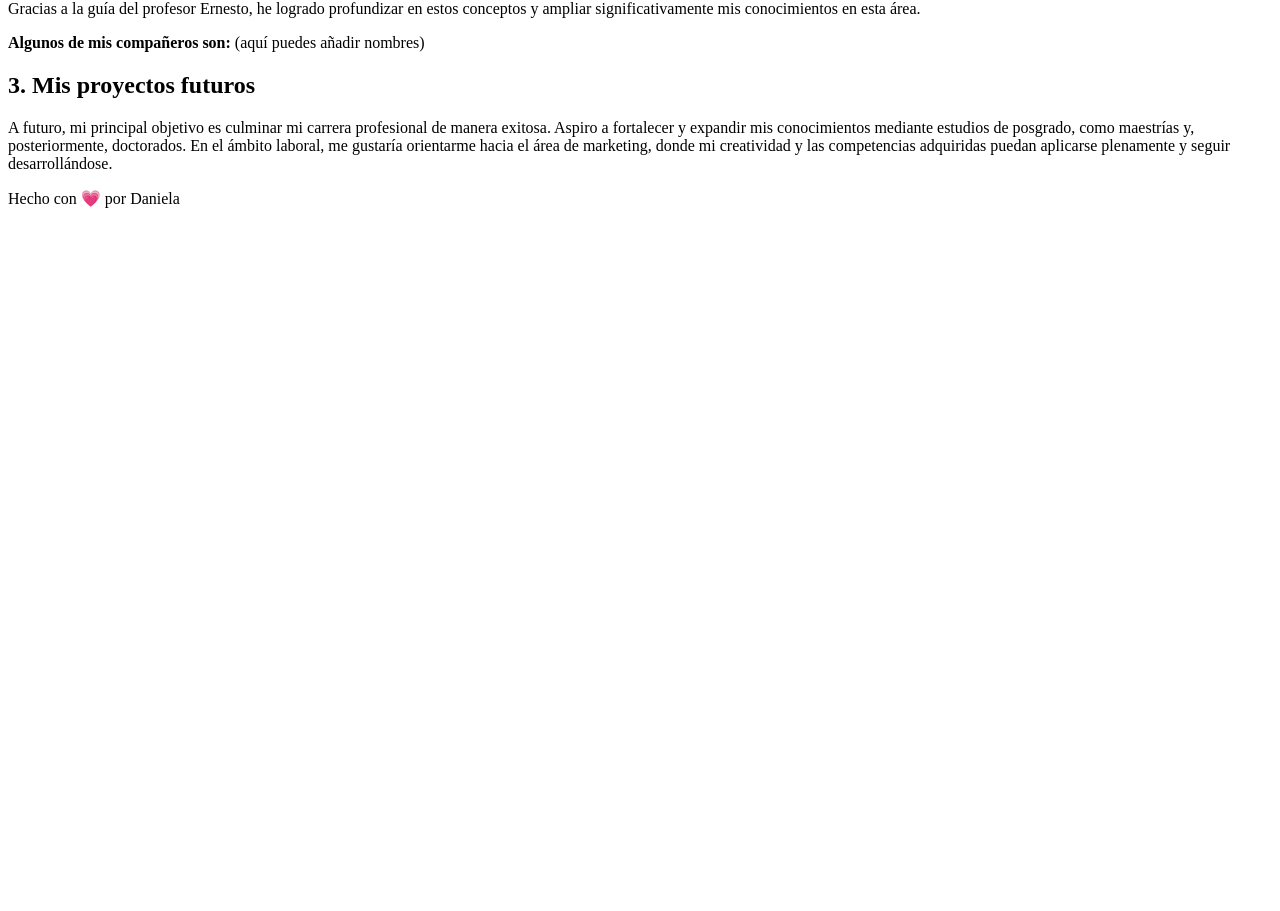
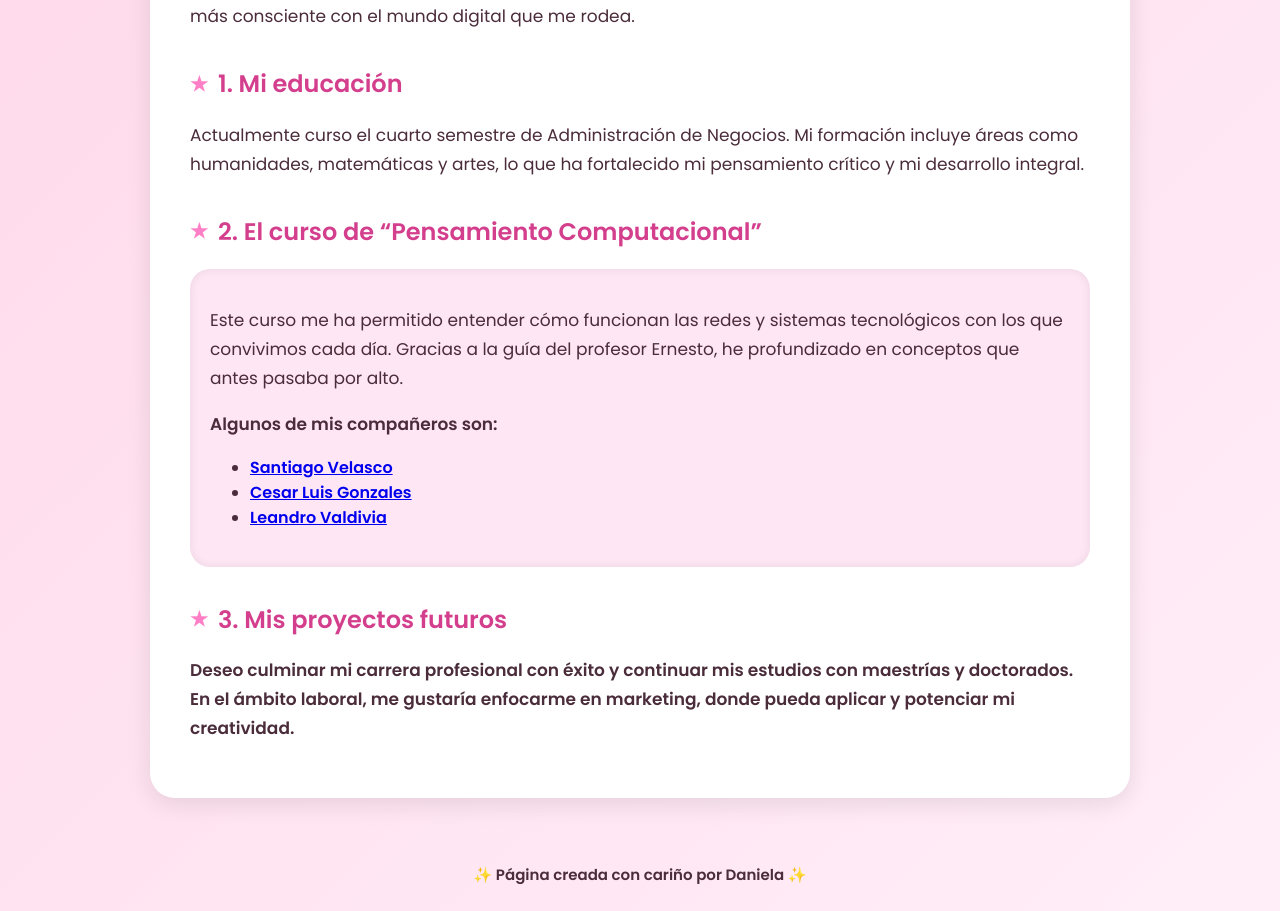
Before and after one commit to danielabenavente-maker/Pensamiento-Computacional, a plain HTML site: page index.html in a window 1280 px wide. Shown: the part 509-1420 px from the top of the page. Before the commit the page ends 800 px from the top, so only its background shows below. Drawn offline with Linux system fonts and the light colour scheme.

Commit message:
Update index.html

```diff
--- a/index.html
+++ b/index.html
@@ -1,83 +1,110 @@
 <!DOCTYPE html>
-background: #ffb3d9;
-padding: 30px;
-text-align: center;
-color: white;
-font-size: 32px;
-font-weight: bold;
-letter-spacing: 1px;
+<html lang="es">
+<head>
+  <meta charset="UTF-8" />
+  <meta name="viewport" content="width=device-width, initial-scale=1.0" />
+  <title>Sobre mí - Daniela Benavente</title>
+  <style>
+    @import url('https://fonts.googleapis.com/css2?family=Poppins:wght@300;400;600&display=swap');
+
+    body {
+      font-family: 'Poppins', sans-serif;
+      margin: 0;
+      padding: 0;
+      background: linear-gradient(135deg, #ffd6e8, #ffeef8);
+      color: #4a2c3a;
     }
 
+    header {
+      text-align: center;
+      padding: 60px 20px;
+      background: #ff9acb;
+      color: white;
+      font-size: 40px;
+      font-weight: 600;
+      border-bottom-left-radius: 50% 20%;
+      border-bottom-right-radius: 50% 20%;
+      box-shadow: 0 4px 15px rgba(0,0,0,0.15);
+    }
 
     .container {
       max-width: 900px;
       margin: 40px auto;
       background: white;
-padding: 30px;
-border-radius: 20px;
-box-shadow: 0 0 20px rgba(0, 0, 0, 0.1);
+      padding: 40px;
+      border-radius: 25px;
+      box-shadow: 0 6px 25px rgba(0,0,0,0.1);
     }
 
-
     h2 {
-color: #d63384;
-margin-top: 30px;
-border-left: 6px solid #ff99cc;
-padding-left: 10px;
+      color: #d43f8d;
+      font-weight: 600;
+      margin-top: 35px;
+      display: flex;
+      align-items: center;
+      gap: 10px;
     }
 
+    h2::before {
+      content: '★';
+      color: #ff7fc7;
+      font-size: 20px;
+    }
 
     p {
-line-height: 1.6;
       font-size: 17px;
+      line-height: 1.7;
+      margin-bottom: 15px;
     }
-
 
     .footer {
       text-align: center;
+      padding: 25px;
       margin-top: 40px;
+      color: #4a2c3a;
+      font-size: 15px;
+    }
+
+    .card {
+      background: #ffe6f4;
       padding: 20px;
-color: #4a2c3a;
-font-size: 14px;
+      border-radius: 20px;
+      box-shadow: inset 0 0 10px rgba(0,0,0,0.08);
+      margin: 20px 0;
     }
+
   </style>
 </head>
 <body>
   <header>
-✨ Daniela Benavente ✨
+    💗 Daniela Benavente 💗
   </header>
-
 
   <div class="container">
     <h2>Sobre mí</h2>
     <p>Mi nombre es <strong>Daniela Benavente</strong> y me considero una persona sociable, amigable y siempre abierta a conocer nuevas personas. Disfruto vivir nuevas experiencias, viajar y descubrir lugares que amplíen mi perspectiva del mundo.</p>
 
-
-<p>En este recorrido personal, la tecnología se ha convertido en una presencia constante: forma parte de mi rutina diaria e incluso de mis momentos más cotidianos. A través de las redes sociales mantengo contacto con mis amigos, recurro a internet para resolver dudas de forma inmediata y, en muchas ocasiones, organizo mis actividades —incluso mi almuerzo— desde el celular.</p>
-
-
-<p>Por estas razones, reconozco la importancia de comprender el entorno tecnológico en el que estoy, de manera inevitable, profundamente inmersa. Entenderlo no solo facilita mi vida diaria, sino que también me permite interactuar de forma más consciente con el mundo que me rodea.</p>
-
+    <p>La tecnología forma parte de mi día a día: la utilizo para comunicarme, aprender, organizar mis actividades y resolver dudas en cualquier momento. Al comprenderla mejor, puedo interactuar de forma más consciente con el mundo digital que me rodea.</p>
 
     <h2>1. Mi educación</h2>
-<p>Actualmente, en 2025, curso el cuarto semestre de la carrera de Administración de Negocios. Mi formación se ha construido a partir de diversas áreas del conocimiento, como humanidades, matemáticas y artes, entre otras. Esta variedad académica ha fortalecido mi pensamiento crítico, ampliando mi perspectiva y contribuyendo a mi desarrollo profesional de manera integral.</p>
-
+    <p>Actualmente curso el cuarto semestre de Administración de Negocios. Mi formación incluye áreas como humanidades, matemáticas y artes, lo que ha fortalecido mi pensamiento crítico y mi desarrollo integral.</p>
 
     <h2>2. El curso de “Pensamiento Computacional”</h2>
-<p>Este curso me ha permitido comprender cómo funcionan el mundo tecnológico y las redes que utilizamos a diario. Aunque la mayoría de nosotros estamos inmersos en este entorno, pocas veces entendemos la complejidad que existe detrás de cada interacción digital, así como sus virtudes y riesgos.</p>
 
-
-<p>Gracias a la guía del profesor Ernesto, he logrado profundizar en estos conceptos y ampliar significativamente mis conocimientos en esta área.</p>
-
-
-<p><strong>Algunos de mis compañeros son:</strong> (aquí puedes añadir nombres)</p>
-
+    <div class="card">
+      <p>Este curso me ha permitido entender cómo funcionan las redes y sistemas tecnológicos con los que convivimos cada día. Gracias a la guía del profesor Ernesto, he profundizado en conceptos que antes pasaba por alto.</p>
+      <p><strong>Algunos de mis compañeros son:
+      <ul>
+        <li><a href="https://svr-glitch.github.io/SANTIAGO-VELASCO-RIVERA/" target="_blank">Santiago Velasco</a></li>
+        <li><a href="https://cesarluisgonzalesmeneses.github.io/paginaweb/" target="_blank">Cesar Luis Gonzales</a></li>
+        <li><a href="https://leaovaldiviarivas.github.io/leandro-carlos-valdivia-rivas/" target="_blank">Leandro Valdivia</a></li>
+      </ul></p>
+    </div>
 
     <h2>3. Mis proyectos futuros</h2>
-<p>A futuro, mi principal objetivo es culminar mi carrera profesional de manera exitosa. Aspiro a fortalecer y expandir mis conocimientos mediante estudios de posgrado, como maestrías y, posteriormente, doctorados. En el ámbito laboral, me gustaría orientarme hacia el área de marketing, donde mi creatividad y las competencias adquiridas puedan aplicarse plenamente y seguir desarrollándose.</p>
+    <p>Deseo culminar mi carrera profesional con éxito y continuar mis estudios con maestrías y doctorados. En el ámbito laboral, me gustaría enfocarme en marketing, donde pueda aplicar y potenciar mi creatividad.</p>
   </div>
 
-
-<div class="footer">Hecho con 💗 por Daniela</div>
+  <div class="footer">✨ Página creada con cariño por Daniela ✨</div>
 </body>
 </html>
```
Lines whose indentation alone changed are shown as unchanged.
